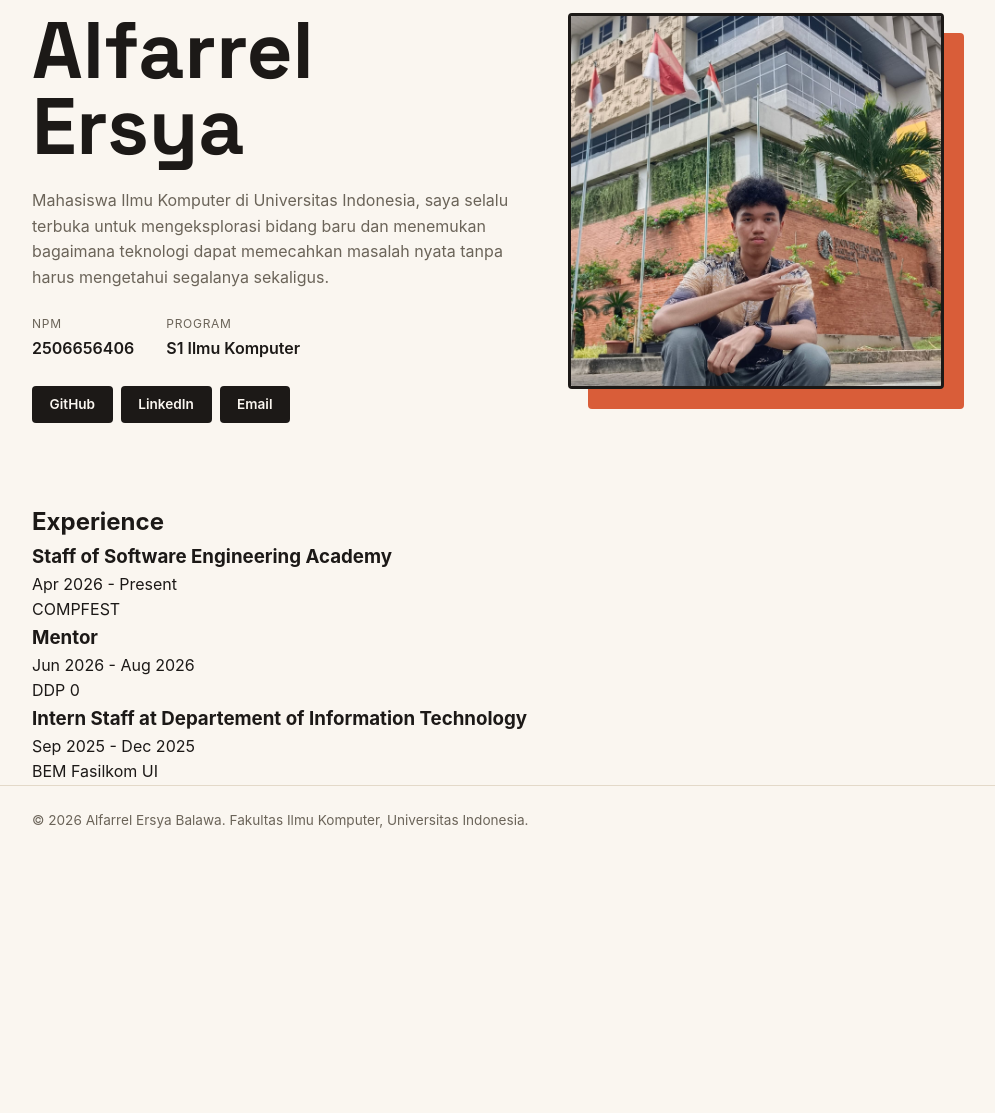
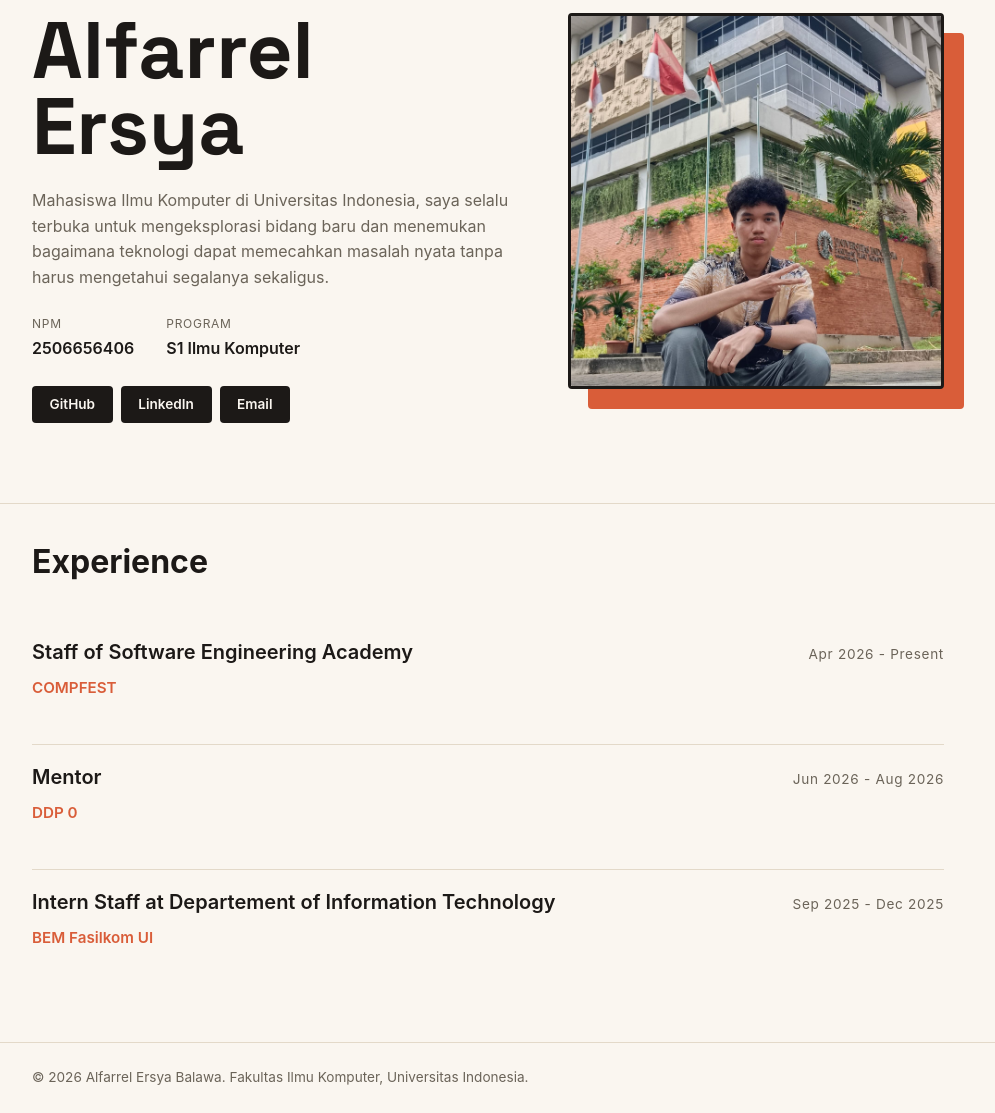
Before and after one commit to alpallel/portofolio, a Django app: page / in a window 1280 px wide. Shown: the part 168-1281 px from the top of the page, without its empty margins (152-1147 px from the left). Before the commit the page ends 996 px from the top, so only its background shows below. Run offline with Django 5.2, Linux system fonts and the light colour scheme.

Commit message:
feat: experience section css

```diff
--- a/static/css/style.css
+++ b/static/css/style.css
@@ -169,6 +169,58 @@ h1, .brand {
     border: 3px solid var(--ink);
 }
 
+.experience {
+    padding-top: 2rem;
+    padding-bottom: 5rem;
+    border-top: 1px solid var(--line);
+}
+
+.experience h2 {
+    font-size: 2rem;
+    margin-bottom: 3rem;
+}
+
+.experience-list {
+    display: flex;
+    flex-direction: column;
+    gap: 1rem;
+}
+
+.experience-item {
+    padding-bottom: 2rem;
+    border-bottom: 1px solid var(--line);
+}
+
+.experience-item:last-child {
+    border-bottom: none;
+    padding-bottom: 0;
+}
+
+.experience-header {
+    display: flex;
+    justify-content: space-between;
+    align-items: baseline;
+    margin-bottom: 0.5rem;
+}
+
+.experience-item h3 {
+    font-size: 1.25rem;
+    font-weight: 600;
+}
+
+.experience-date {
+    font-size: 0.85rem;
+    color: var(--text-muted);
+    letter-spacing: 0.05em;
+}
+
+.experience-organization {
+    color: var(--accent);
+    font-weight: 600;
+    font-size: 0.95rem;
+    margin-bottom: 0.75rem;
+}
+
 .site-footer {
     padding: 1.5rem;
     color: var(--text-muted);
```
